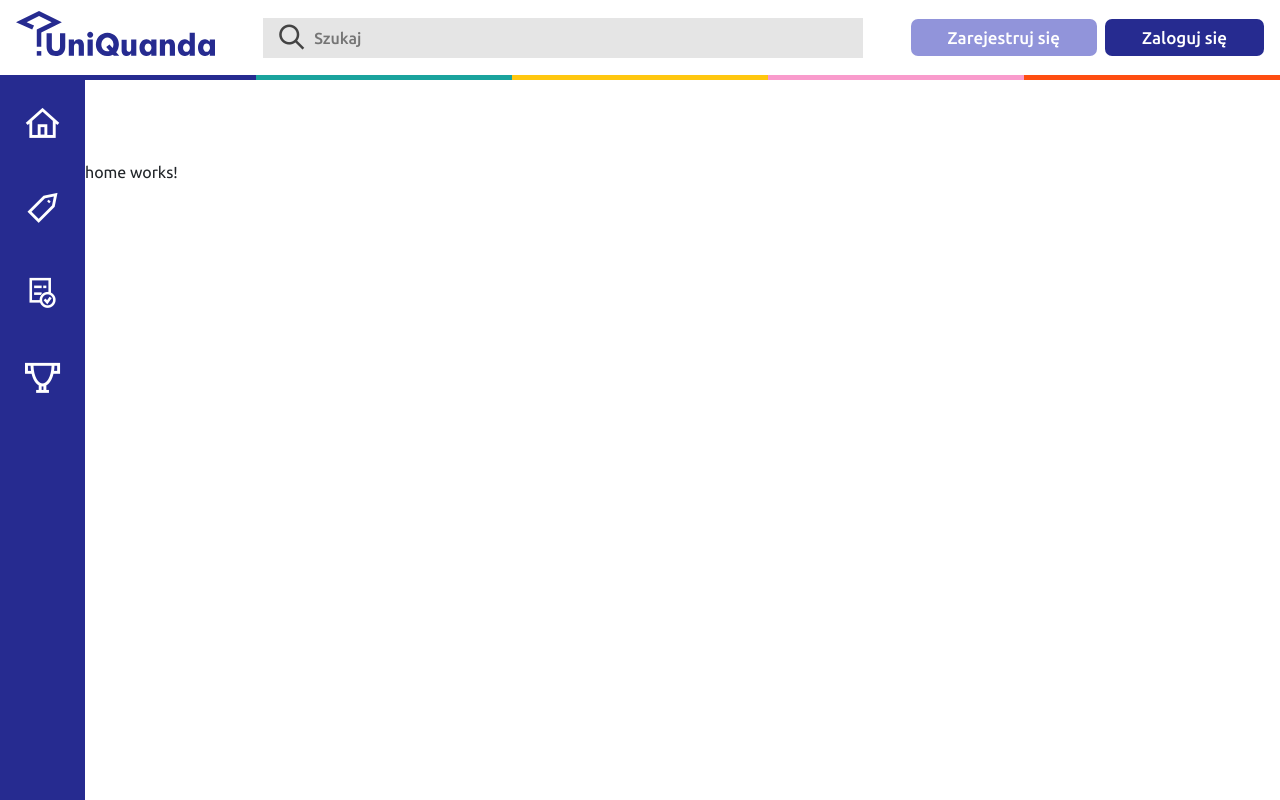
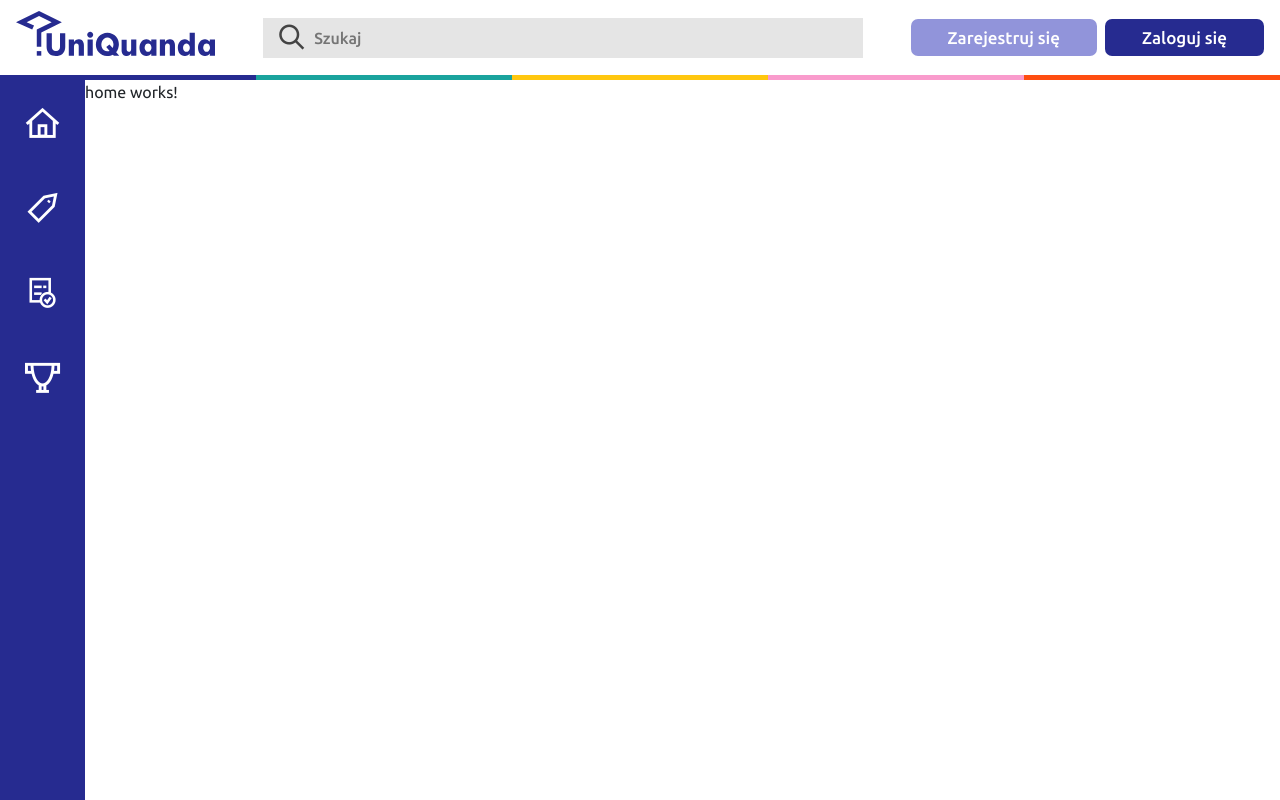
Before and after one commit to pnarozniak/UniQuanda-client, an Angular app: page /public/home in a window 1280 px wide. Built offline with nearby package versions, Linux system fonts and the light colour scheme; no server answers.

Commit message:
Update header position

```diff
--- a/src/app/app.component.ts
+++ b/src/app/app.component.ts
@@ -11,5 +11,5 @@ export class AppComponent {
 		this._appTitleService.manageTitleChange();
 	}
 
-	isNavBar : boolean = true;
+	isNavBar = true;
 }
--- a/src/app/core/components/header/header.component.scss
+++ b/src/app/core/components/header/header.component.scss
@@ -1,15 +1,26 @@
 @import './../../../../assets/icons/style.css';
 @import './../../../../assets/scss/colors.scss';
+@import './../../../../assets/scss/dimensions.scss';
+
+$header-footer-height: 5px;
+
+header {
+	position: fixed;
+	top: 0;
+	width: 100%;
+	background-color: $crystal-white;
+	z-index: 2137;
+}
 
 .header-height {
-	height: 75px;
+	height: calc($header-sm-height - $header-footer-height);
 }
 
-.img-logo{
+.img-logo {
 	height: 45px;
 }
 
-.a-btn{
+.a-btn {
 	font-size: 17px;
 	font-weight: 500;
 	padding: 5px 36px 5px 36px;
@@ -18,13 +29,13 @@
 	white-space: nowrap;
 }
 
-.search-bar{
+.search-bar {
 	height: 40px;
 	background-color: $elegant-gray;
 	outline: 0;
 }
 
-.btn-search{
+.btn-search {
 	color: $light-gray;
 	font-size: 25px;
 	font-weight: 500;
@@ -43,35 +54,35 @@
   font-weight: 500;
 }
 
-.a-register{
+.a-register {
 	background-color: $light-purple;
 }
 
-.a-login{
+.a-login {
 	background-color: $academic-blue;
 }
 
-.footer-container{
-	height: 5px;
+.footer-container {
+	height: $header-footer-height;
 }
 
-.footer-cell-academicBlue{
+.footer-cell-academicBlue {
 	background-color: $academic-blue;
 }
 
-.footer-cell-blueLaguna{
+.footer-cell-blueLaguna {
 	background-color: $blue-laguna;
 }
 
-.footer-cell-darkYellow{
+.footer-cell-darkYellow {
 	background-color: $dark-yellow;
 }
 
-.footer-cell-pink{
+.footer-cell-pink {
 	background-color: $pink;
 }
 
-.footer-cell-lightRed{
+.footer-cell-lightRed {
 	background-color: $light-red;
 }
 
@@ -94,20 +105,20 @@
 		margin-right: 0.25rem;
 	}
 	.header-height {
-		height: 55px;
+		height: calc($header-height - $header-footer-height);
 	}
 
-	.img-logo{
+	.img-logo {
 		height: 25px;
 	}
 
-	.a-btn{
+	.a-btn {
 		font-size: 11px;
 		padding-left: 9px;
 		padding-right: 9px;
 	}
 
-	.btn-search{
+	.btn-search {
 		font-size: 15px;
 	}
 }
```
